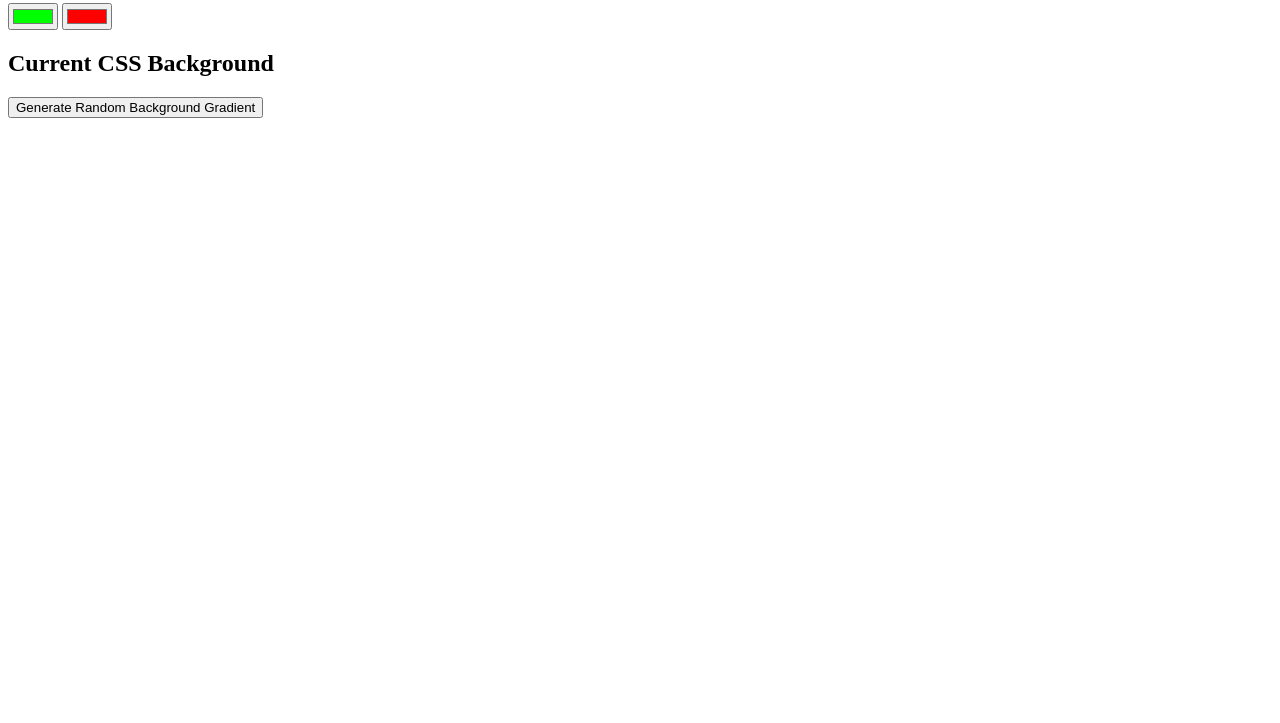
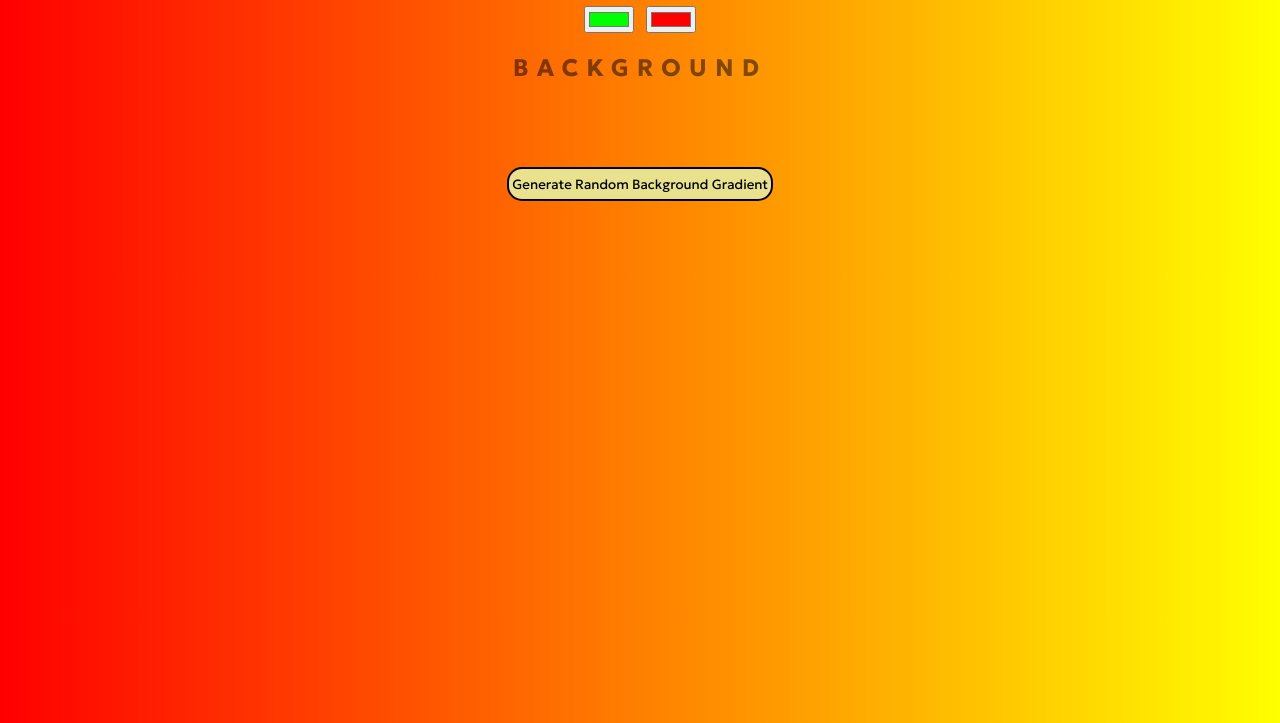
Before and after one commit to jairus808/backgroundgenerator, a plain HTML site: page Backgroundindex.html in a window 1280 px wide. Shown: the part 77-800 px from the top of the page. Drawn offline with Linux system fonts and the light colour scheme; files whose address does not match are found by name.

Commit message:
changing text and title referencing

```diff
--- a/Backgroundindex.html
+++ b/Backgroundindex.html
@@ -2,15 +2,15 @@
 <html>
 <head>
 	<title>Gradient Background</title>
-	<link rel="stylesheet" type="text/css" href="style.css">
+	<link rel="stylesheet" type="text/css" href="backgroundstyle.css">
 </head>
 <body id="gradient">
 	<h1>Background Generator</h1>
 	<input class="color1" type="color" name="color1" value="#00ff00">
 	<input class="color2" type="color" name="color2" value="#ff0000">
-	<h2>Current CSS Background</h2>
+	<h2>Background</h2>
 	<h3></h3>
 		<button id="applyRandom">Generate Random Background Gradient</button>
-<script type="text/javascript" src="script.js"></script>
+<script type="text/javascript" src="backgroundscript.js"></script>
 </body>
 </html>
--- a/backgroundstyle.css
+++ b/backgroundstyle.css
@@ -1,6 +1,6 @@
 @font-face {
     font-family: 'Geologica';
-    src: url(/Users/jairusrhoades/Webdev/js/backgroundgenerator/Geologica-VariableFont_CRSV,SHRP,slnt,wght.ttf)
+    src: url(/Users/jairusrhoades/Webdev/js/backgroundgenerator/backgroundgenerator/Geologica-VariableFont_CRSV,SHRP,slnt,wght.ttf)
     format('truetype');
 
 }
```
